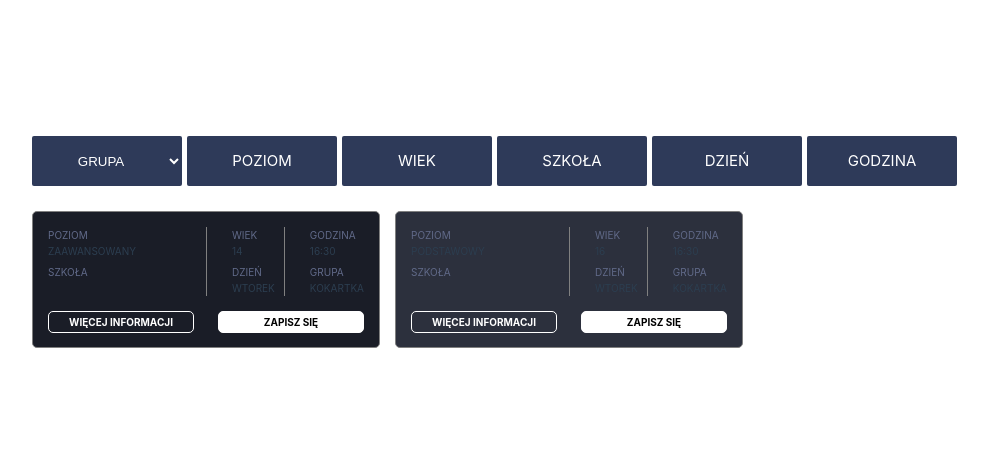
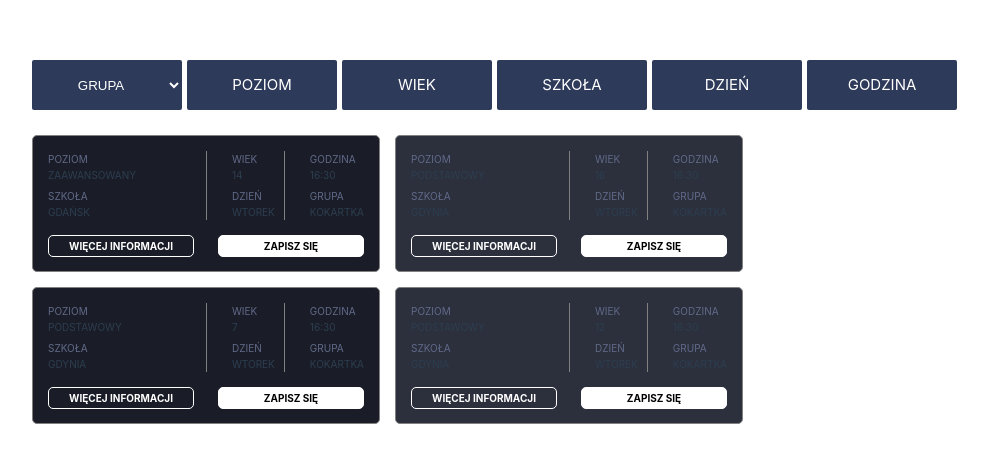
Before and after one commit to Olkens/Wyszukiwarka_kokartka, a Vue app in the folder kokartka-wyszukiwarka/: page / in a window 1280 px wide. Shown: the part 158-620 px from the top of the page, without its empty margins (0-988 px from the left). Built offline with nearby package versions, Linux system fonts and the light colour scheme.

Commit message:
Display changes

```diff
--- a/kokartka-wyszukiwarka/src/components/Trening2.vue
+++ b/kokartka-wyszukiwarka/src/components/Trening2.vue
@@ -14,7 +14,7 @@
             </div>
             <div>
               <p class="faded-title">Szkoła</p>
-              <p></p>
+              <p>{{ trening.szkola }}</p>
             </div>
           </div>
         </div>
@@ -68,6 +68,18 @@ export default {
           id: 2,
           poziom: "podstawowy",
           wiek: 16,
+          szkola: "Gdynia",
+        },
+        {
+          id: 3,
+          poziom: "podstawowy",
+          wiek: 7,
+          szkola: "Gdynia",
+        },
+        {
+          id: 4,
+          poziom: "podstawowy",
+          wiek: 12,
           szkola: "Gdynia",
         },
       ],
```
